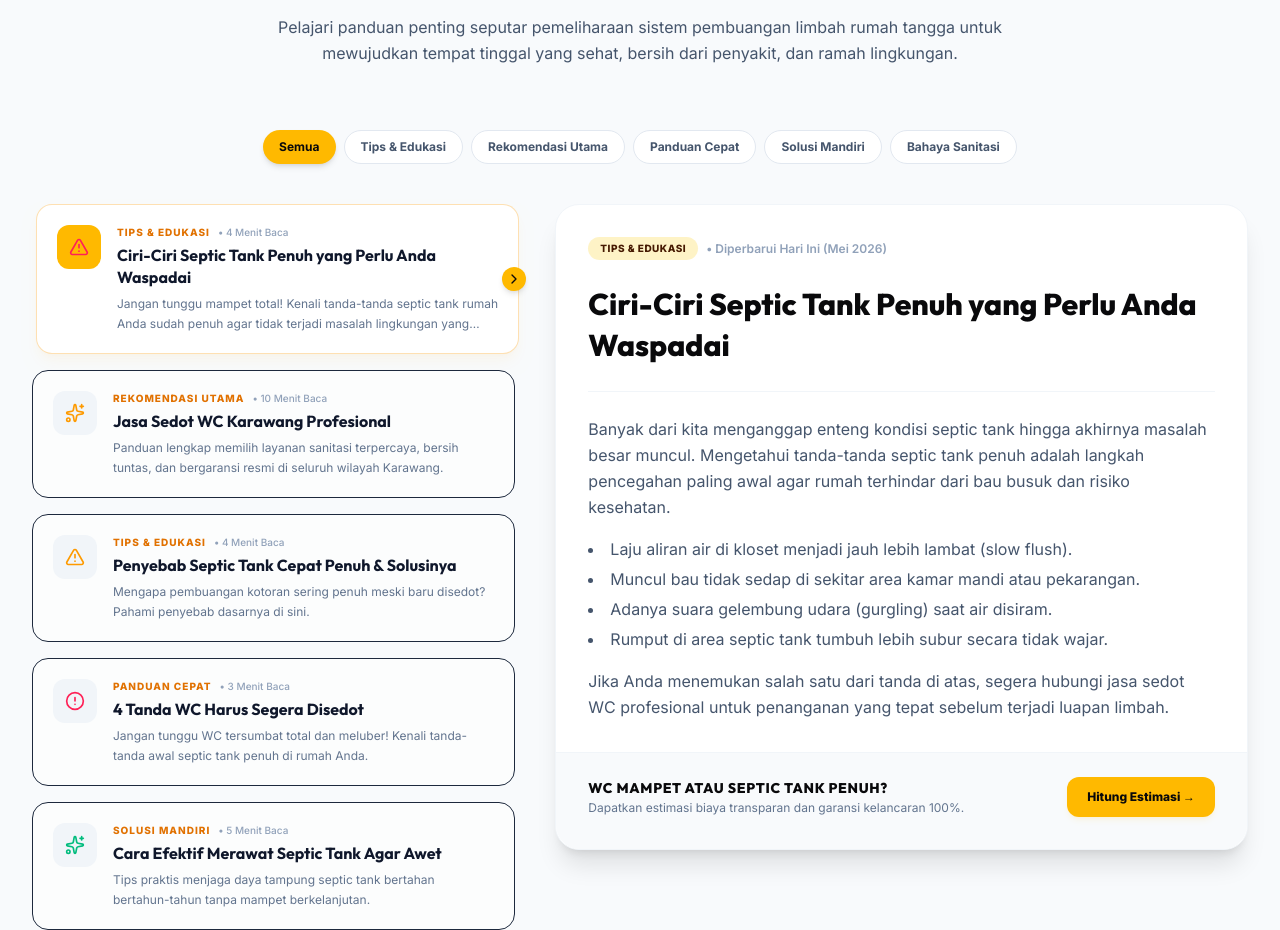
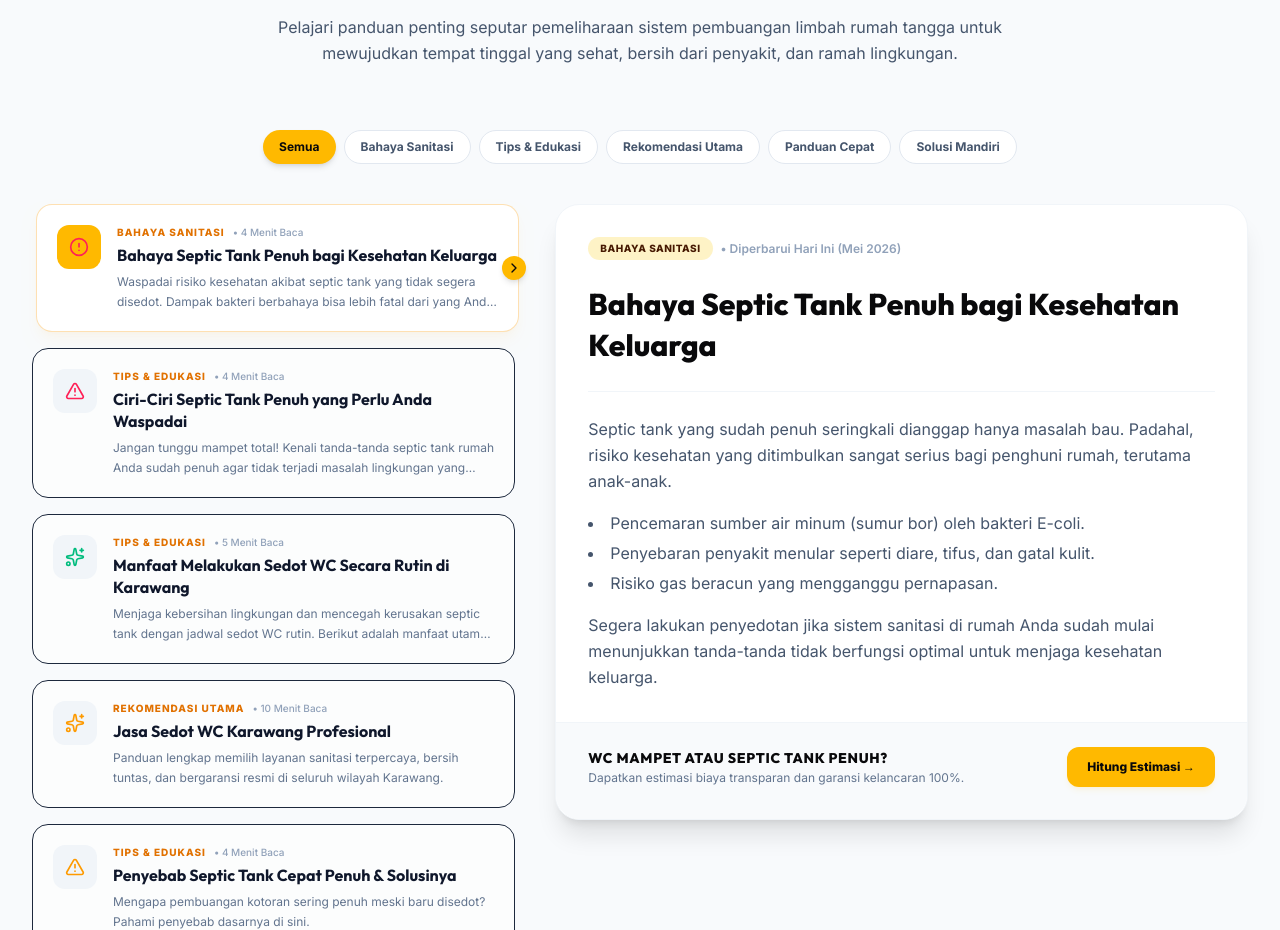
Before and after one commit to idin77/mitra-bersih-karawang, a React (Vite) app: page / in a window 1280 px wide. Shown: the part 5584-6514 px from the top of the page. Built offline with nearby package versions, Linux system fonts and the light colour scheme.

Commit message:
feat: add location map link and health article
- Added "Cari Lokasi" option to Floating WhatsApp menu.
- Added new educational article about septic tank health risks to SEO section.
- Updated keyboard navigation index to support new menu items.

```diff
--- a/src/components/FloatingWhatsApp.tsx
+++ b/src/components/FloatingWhatsApp.tsx
@@ -249,12 +249,12 @@ export default function FloatingWhatsApp({ whatsappNumber }: FloatingProps) {
   const handleMenuKeyDown = (e: KeyboardEvent) => {
     if (e.key === 'ArrowDown') {
       e.preventDefault();
-      const nextIndex = (focusedIndex + 1) % 7;
+      const nextIndex = (focusedIndex + 1) % 8;
       setFocusedIndex(nextIndex);
       menuButtonsRef.current[nextIndex]?.focus();
     } else if (e.key === 'ArrowUp') {
       e.preventDefault();
-      const prevIndex = (focusedIndex - 1 + 7) % 7;
+      const prevIndex = (focusedIndex - 1 + 8) % 8;
       setFocusedIndex(prevIndex);
       menuButtonsRef.current[prevIndex]?.focus();
     } else if (e.key === 'Escape') {
@@ -660,6 +660,16 @@ export default function FloatingWhatsApp({ whatsappNumber }: FloatingProps) {
                   <Calculator className="w-4 h-4 text-emerald-600" />
                   Estimasi Harga
                 </motion.button>
+                <motion.button
+                  variants={itemVariants}
+                  ref={el => menuButtonsRef.current[7] = el}
+                  onClick={() => { window.open('https://www.google.com/maps/search/Jasa+Sedot+WC+Karawang/', '_blank'); setIsMenuOpen(false); }}
+                  className="relative flex items-center gap-3 px-4 py-2 hover:bg-slate-50 rounded-lg text-slate-700 font-medium text-sm transition-colors outline-none focus:bg-slate-100 border border-transparent focus:border-emerald-600"
+                >
+                  {focusedIndex === 7 && <span className="absolute left-1 w-1.5 h-1.5 bg-emerald-600 rounded-full" />}
+                  <MapPin className="w-4 h-4 text-emerald-600" />
+                  Cek Lokasi Terdekat
+                </motion.button>
 
                 {isPricingModalOpen && (
                     <motion.div
--- a/src/components/SEOArticles.tsx
+++ b/src/components/SEOArticles.tsx
@@ -7,6 +7,24 @@ export default function SEOArticles() {
   const [selectedCategory, setSelectedCategory] = useState("Semua");
 
   const articles = [
+    {
+      title: "Bahaya Septic Tank Penuh bagi Kesehatan Keluarga",
+      short: "Waspadai risiko kesehatan akibat septic tank yang tidak segera disedot. Dampak bakteri berbahaya bisa lebih fatal dari yang Anda bayangkan.",
+      icon: <AlertCircle className="w-5 h-5 text-rose-500" />,
+      tag: "Bahaya Sanitasi",
+      readTime: "4 Menit Baca",
+      content: (
+        <div className="space-y-4 text-slate-600 text-sm sm:text-base leading-relaxed">
+          <p>Septic tank yang sudah penuh seringkali dianggap hanya masalah bau. Padahal, risiko kesehatan yang ditimbulkan sangat serius bagi penghuni rumah, terutama anak-anak.</p>
+          <ul className="list-disc list-inside space-y-1">
+            <li>Pencemaran sumber air minum (sumur bor) oleh bakteri E-coli.</li>
+            <li>Penyebaran penyakit menular seperti diare, tifus, dan gatal kulit.</li>
+            <li>Risiko gas beracun yang mengganggu pernapasan.</li>
+          </ul>
+          <p>Segera lakukan penyedotan jika sistem sanitasi di rumah Anda sudah mulai menunjukkan tanda-tanda tidak berfungsi optimal untuk menjaga kesehatan keluarga.</p>
+        </div>
+      )
+    },
     {
       title: "Ciri-Ciri Septic Tank Penuh yang Perlu Anda Waspadai",
       short: "Jangan tunggu mampet total! Kenali tanda-tanda septic tank rumah Anda sudah penuh agar tidak terjadi masalah lingkungan yang lebih rumit.",
@@ -23,6 +41,24 @@ export default function SEOArticles() {
             <li>Rumput di area septic tank tumbuh lebih subur secara tidak wajar.</li>
           </ul>
           <p>Jika Anda menemukan salah satu dari tanda di atas, segera hubungi jasa sedot WC profesional untuk penanganan yang tepat sebelum terjadi luapan limbah.</p>
+        </div>
+      )
+    },
+    {
+      title: "Manfaat Melakukan Sedot WC Secara Rutin di Karawang",
+      short: "Menjaga kebersihan lingkungan dan mencegah kerusakan septic tank dengan jadwal sedot WC rutin. Berikut adalah manfaat utama yang perlu Anda ketahui.",
+      icon: <Sparkles className="w-5 h-5 text-emerald-500" />,
+      tag: "Tips & Edukasi",
+      readTime: "5 Menit Baca",
+      content: (
+        <div className="space-y-4 text-slate-600 text-sm sm:text-base leading-relaxed">
+          <p>Banyak masyarakat di Karawang yang menganggap sedot WC hanya perlu dilakukan saat kloset sudah mampet total. Padahal, melakukan sedot WC secara rutin memiliki banyak manfaat jangka panjang.</p>
+          <ul className="list-disc list-inside space-y-1">
+            <li><strong>Mencegah Kerusakan Septic Tank:</strong> Penumpukan limbah padat yang terlalu lama bisa membuat struktur septic tank retak atau bocor.</li>
+            <li><strong>Menjaga Kesehatan Lingkungan:</strong> Mencegah rembesan bakteri berbahaya ke sumur air tanah.</li>
+            <li><strong>Menghindari Biaya Perbaikan Mahal:</strong> Mencegah mampet total yang seringkali memerlukan pembongkaran instalasi pipa.</li>
+          </ul>
+          <p>Jadwalkan sedot WC secara rutin, setidaknya setiap 2-3 tahun sekali, untuk memastikan sistem sanitasi rumah Anda selalu berfungsi optimal.</p>
         </div>
       )
     },
```
